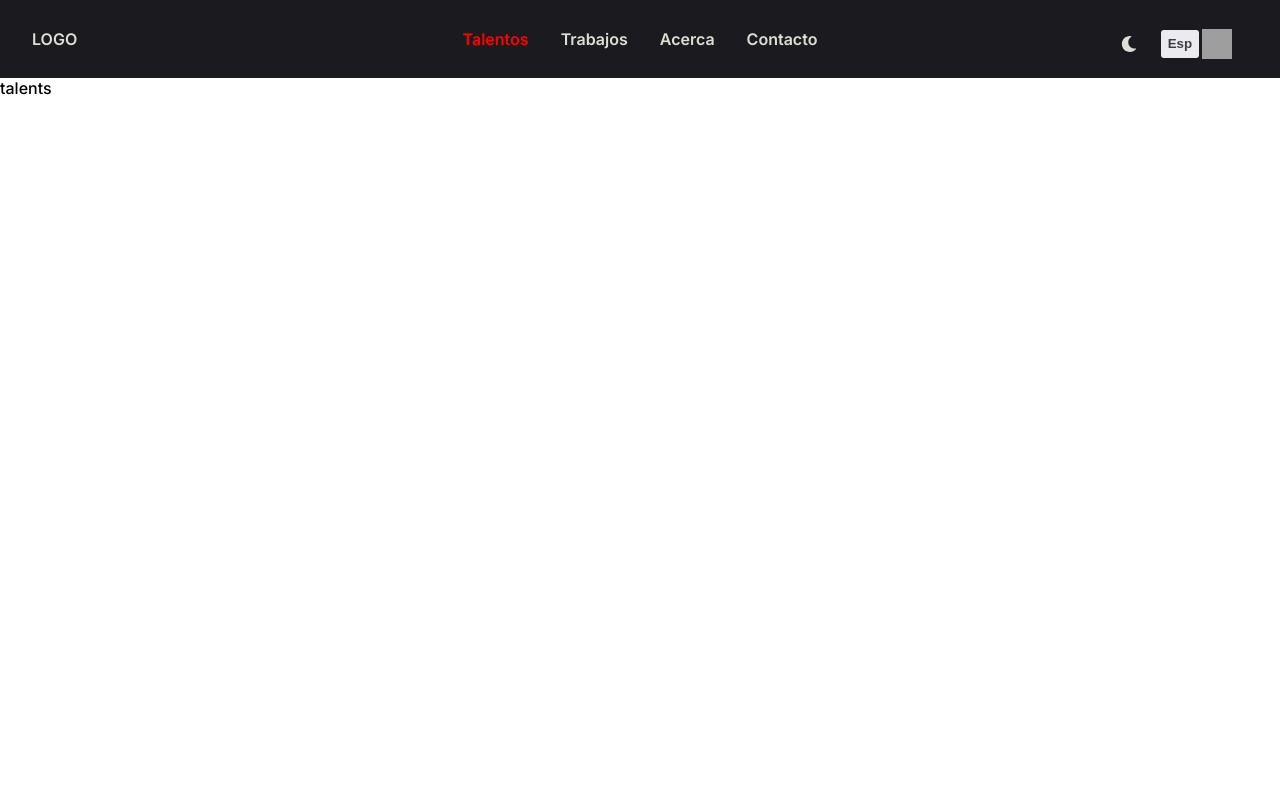
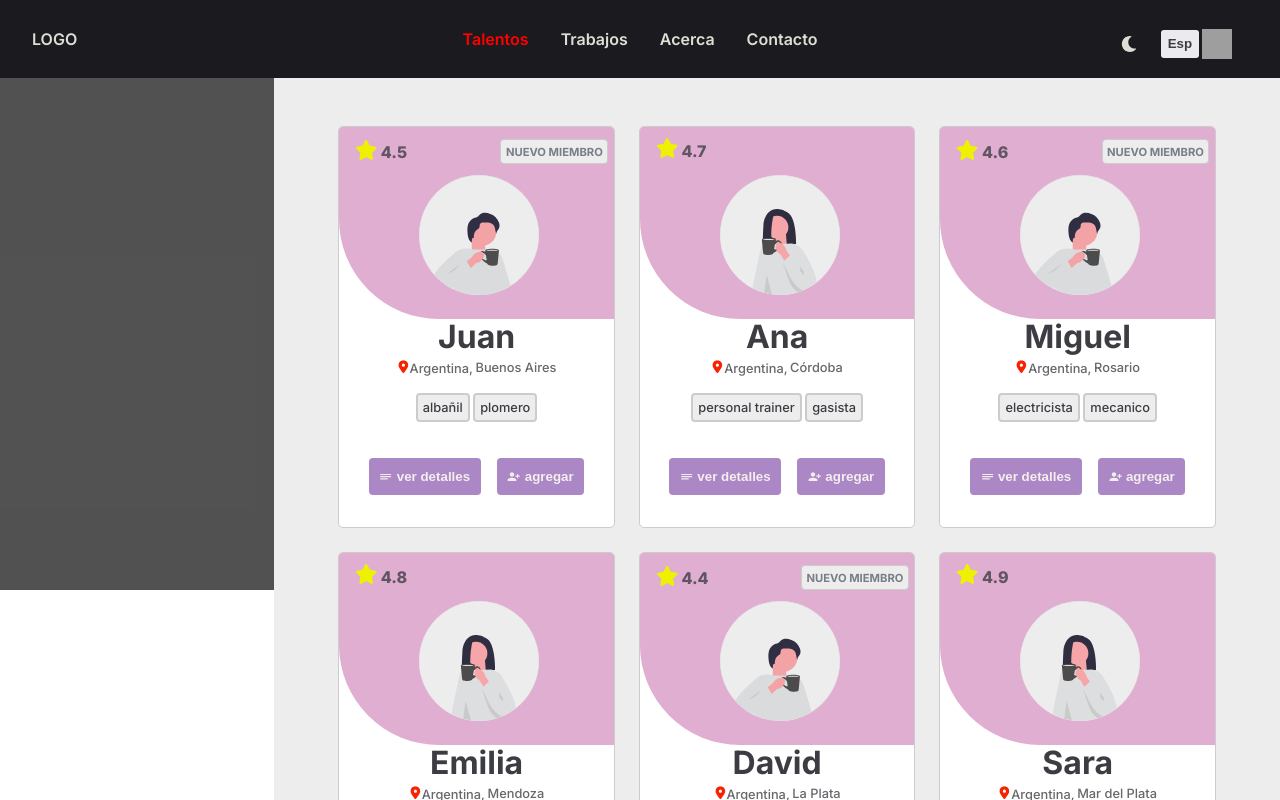
Before and after one commit to SebaPerez90/asdasd, a Next.js app: page /talents in a window 1280 px wide. Shown: the top 800 px of the page. Built offline with nearby package versions, Linux system fonts and the light colour scheme; grey boxes are pictures that could not be loaded.

Commit message:
talents views mock

```diff
--- a/src/app/globals.css
+++ b/src/app/globals.css
@@ -15,11 +15,16 @@
   --bg-light: #fff;
   --color-primary-light: #3c3c43;
   --color-secondary-light: #3c3c43c7;
-  --box-light: #f2f2f2;
+  --color-tertiary-light: #777e87;
+  --box-light: #ededed;
   --border-light: #ccc;
   --btn-light: #ebebef;
   --btn-light-hover: #ceced3;
   --btn-color-light: #3c3c43;
+
+  --purple-strong: #756ab6;
+  --purple-medium: #ac87c5;
+  --purple-weak: #e0aed0;
 }
 
 html,
--- a/src/app/talents/page.tsx
+++ b/src/app/talents/page.tsx
@@ -1,5 +1,14 @@
+import UserCard from '@/components/Users/UserCard';
+import './talents.css';
+// import UserList from '@/components/Users/UserList/UserList';
+
 const Talents = () => {
-  return <div>talents</div>;
+  return (
+    <div className='main_container'>
+      <div className='filter_container'></div>
+      <UserCard />
+    </div>
+  );
 };
 
 export default Talents;
--- /dev/null
+++ b/src/app/talents/talents.css
@@ -0,0 +1,14 @@
+.main_container {
+  height: auto;
+  background-color: var(--bg-light);
+  width: 100%;
+  display: flex;
+  justify-content: space-between;
+
+  .filter_container {
+    background: #363636dc;
+    color: white;
+    height: 32em;
+    width: 25em;
+  }
+}
--- /dev/null
+++ b/src/components/Users/UserCard.module.css
@@ -0,0 +1,147 @@
+.user_cards_container {
+  width: 100%;
+  height: auto;
+  display: grid;
+  grid-template-columns: repeat(auto-fit, minmax(250px, 1fr));
+  background: var(--box-light);
+  gap: 1.5em;
+  padding: 3em 4em;
+}
+
+.user_card {
+  background: var(--bg-light);
+  border-radius: 5px;
+  border: 1px solid var(--border-light);
+  height: 25em;
+  color: var(--color-primary-light);
+  display: flex;
+  flex-direction: column;
+  justify-content: center;
+  align-items: center;
+  position: relative;
+  overflow: hidden;
+  z-index: 1;
+
+  &::after {
+    content: '';
+    position: absolute;
+    top: -6em;
+    left: 0;
+    border-radius: 100px;
+    background: var(--purple-weak);
+    width: 25em;
+    height: 18em;
+    z-index: -1;
+  }
+
+  .aditional_info {
+    position: absolute;
+    top: 0.8em;
+    left: 0;
+    width: 100%;
+    display: flex;
+    justify-content: space-between;
+    align-items: center;
+
+    .rate {
+      display: flex;
+      align-items: center;
+      padding-left: 1em;
+      gap: 0.2em;
+      font-weight: 800;
+      color: var(--color-secondary-light);
+    }
+
+    .newmember_tag {
+      font-size: 0.7em;
+      font-weight: 700;
+      border: 1px solid var(--border-light);
+      text-align: center;
+      margin-right: 0.5em;
+      padding: 0.4em;
+      border-radius: 4px;
+      background-color: var(--box-light);
+      color: var(--color-tertiary-light);
+    }
+  }
+
+  .image {
+    background: var(--box-light);
+    border-radius: 50%;
+    position: absolute;
+    top: 3em;
+    left: 5em;
+  }
+
+  .user_data_container {
+    display: flex;
+    flex-direction: column;
+    align-items: center;
+    margin-top: 4em;
+
+    .title {
+      font-size: 2em;
+      color: var(--color-primary-light);
+    }
+    .location {
+      display: flex;
+      gap: 0.2em;
+      font-size: 0.8em;
+      transform: translateY(-1.3em);
+      color: var(--color-secondary-light);
+    }
+  }
+
+  .professions_container {
+    display: flex;
+    justify-content: center;
+    flex-wrap: wrap;
+    gap: 0.2em;
+    width: 14em;
+    margin: 0 auto;
+
+    .professions {
+      border: 2px solid var(--border-light);
+      background-color: var(--box-light);
+      color: var(--color-primary-light);
+      width: max-content;
+      border-radius: 4px;
+      padding: 0.4em;
+      font-size: 0.8em;
+    }
+  }
+
+  .btns_container {
+    position: absolute;
+    bottom: 2em;
+    left: 0;
+    display: flex;
+    justify-content: center;
+    gap: 1em;
+    width: 100%;
+
+    .btns {
+      border: none;
+      padding: 0.8em;
+      color: var(--color-primary-dark);
+      background-color: var(--purple-medium);
+      border-radius: 4px;
+      font-weight: 600;
+      transition: all 200ms;
+      display: flex;
+      align-items: center;
+      gap: 0.3em;
+
+      &:hover {
+        background-color: var(--purple-strong);
+        color: var(--bg-light);
+        transition: all 200ms;
+        cursor: pointer;
+      }
+
+      &:active {
+        scale: 0.95;
+      }
+    }
+  }
+}
--- /dev/null
+++ b/src/components/Users/UserCard.tsx
@@ -0,0 +1,84 @@
+'use client';
+
+import styles from './UserCard.module.css';
+import users from '@/utils/users-mock.json';
+import { useLanguageStore } from '@/context/language-store';
+import { FaStar } from 'react-icons/fa6';
+import { FaLocationDot } from 'react-icons/fa6';
+import { CgDetailsMore } from 'react-icons/cg';
+import { MdPersonAddAlt1 } from 'react-icons/md';
+import Image from 'next/image';
+import user_male from '@/assets/svg/user-male.svg';
+import user_female from '@/assets/svg/user-female.svg';
+
+const UserCard = () => {
+  const { language } = useLanguageStore();
+
+  return (
+    <div className={styles.user_cards_container}>
+      {users.map((user, index) => (
+        <div
+          className={styles.user_card}
+          key={index}>
+          <div>
+            <div className={styles.aditional_info}>
+              <span className={styles.rate}>
+                <FaStar
+                  style={{
+                    color: '#EEF200',
+                    fontSize: '1.4em',
+                    transform: 'translateY(-0.1em)',
+                  }}
+                />
+                {user.profesionalRate}
+              </span>
+              {user.newMember ? (
+                <span className={styles.newmember_tag}>
+                  {language === 'english' ? 'NEW MEMBER' : 'NUEVO MIEMBRO'}
+                </span>
+              ) : null}
+            </div>
+            <div className={styles.user_data_container}>
+              <h1 className={styles.title}>{user.name}</h1>
+              <div className={styles.location}>
+                <span>
+                  <FaLocationDot style={{ color: '#F72200' }} />
+                  {user.country},
+                </span>
+                <span>{user.city}</span>
+              </div>
+            </div>
+            <div className={styles.professions_container}>
+              {user.profesions.map((profession, index) => (
+                <span
+                  className={styles.professions}
+                  key={index}>
+                  {profession}
+                </span>
+              ))}
+            </div>
+            <div className={styles.btns_container}>
+              <button className={styles.btns}>
+                <CgDetailsMore />
+                {language === 'english' ? 'view details' : 'ver detalles'}
+              </button>
+              <button className={styles.btns}>
+                <MdPersonAddAlt1 />
+                {language === 'english' ? 'add friend' : 'agregar'}
+              </button>
+            </div>
+            <Image
+              src={user.genre === 'female' ? user_female : user_male}
+              alt={user.name}
+              width={120}
+              height={120}
+              className={styles.image}
+            />
+          </div>
+        </div>
+      ))}
+    </div>
+  );
+};
+
+export default UserCard;
--- /dev/null
+++ b/src/components/Users/UserList/UserList.module.css
@@ -0,0 +1,3 @@
+.user_list_container {
+    background-color: red;
+}
--- /dev/null
+++ b/src/components/Users/UserList/UserList.tsx
@@ -0,0 +1,7 @@
+// import styles from './UserList.module.css';
+
+// const UserList = () => {
+//   return <div className={styles.user_list_container}>UserList</div>;
+// };
+
+// export default UserList;
--- /dev/null
+++ b/src/utils/users-mock.json
@@ -0,0 +1,112 @@
+[
+  {
+    "name": "Juan",
+    "lastname": "Pérez",
+    "city": "Buenos Aires",
+    "profesionalRate": "4.5",
+    "newMember": true,
+    "profesions": ["albañil", "plomero"],
+    "country": "Argentina",
+    "userImage": null,
+    "genre":"male"
+  },
+  {
+    "name": "Ana",
+    "lastname": "Gómez",
+    "city": "Córdoba",
+    "profesionalRate": "4.7",
+    "newMember": false,
+    "profesions": ["personal trainer", "gasista"],
+    "country": "Argentina",
+    "userImage": null,
+    "genre":"female"
+  },
+  {
+    "name": "Miguel",
+    "lastname": "Rodríguez",
+    "city": "Rosario",
+    "profesionalRate": "4.6",
+    "newMember": true,
+    "profesions": ["electricista", "mecanico"],
+    "country": "Argentina",
+    "userImage": null,
+    "genre":"male"
+  },
+  {
+    "name": "Emilia",
+    "lastname": "Martínez",
+    "city": "Mendoza",
+    "profesionalRate": "4.8",
+    "newMember": false,
+    "profesions": ["mecanico", "carpintero"],
+    "country": "Argentina",
+    "userImage": null,
+    "genre":"female"
+  },
+  {
+    "name": "David",
+    "lastname": "Fernández",
+    "city": "La Plata",
+    "profesionalRate": "4.4",
+    "newMember": true,
+    "profesions": ["techista", "fletero"],
+    "country": "Argentina",
+    "userImage": null,
+    "genre":"male"
+  },
+  {
+    "name": "Sara",
+    "lastname": "López",
+    "city": "Mar del Plata",
+    "profesionalRate": "4.9",
+    "newMember": false,
+    "profesions": ["técnico pc", "técnico celulares"],
+    "country": "Argentina",
+    "userImage": null,
+    "genre":"female"
+  },
+  {
+    "name": "Roberto",
+    "lastname": "Mendoza",
+    "city": "Salta",
+    "profesionalRate": "4.3",
+    "newMember": true,
+    "profesions": ["jardinero", "herrero"],
+    "country": "Venezuela",
+    "userImage": null,
+    "genre":"male"
+  },
+  {
+    "name": "Jessica",
+    "lastname": "García",
+    "city": "San Miguel de Tucumán",
+    "profesionalRate": "4.7",
+    "newMember": false,
+    "profesions": ["cadete", "profesora particular"],
+    "country": "Colombia",
+    "userImage": null,
+    "genre":"female"
+  },
+  {
+    "name": "William",
+    "lastname": "Rodríguez",
+    "city": "Santa Fe",
+    "profesionalRate": "4.5",
+    "newMember": true,
+    "profesions": ["profesor ingles", "fotografo"],
+    "country": "Argentina",
+    "userImage": null,
+    "genre":"male"
+  },
+  {
+    "name": "Linda",
+    "lastname": "Hernández",
+    "city": "San Juan",
+    "profesionalRate": "4.8",
+    "newMember": false,
+    "profesions": ["cocinero", "mozo"],
+    "country": "Bolivia",
+    "userImage": null,
+    "genre":"female"
+  }
+]
```
Also changed, not shown: src/assets/svg/user-female.svg (added), src/assets/svg/user-male.svg (added).
